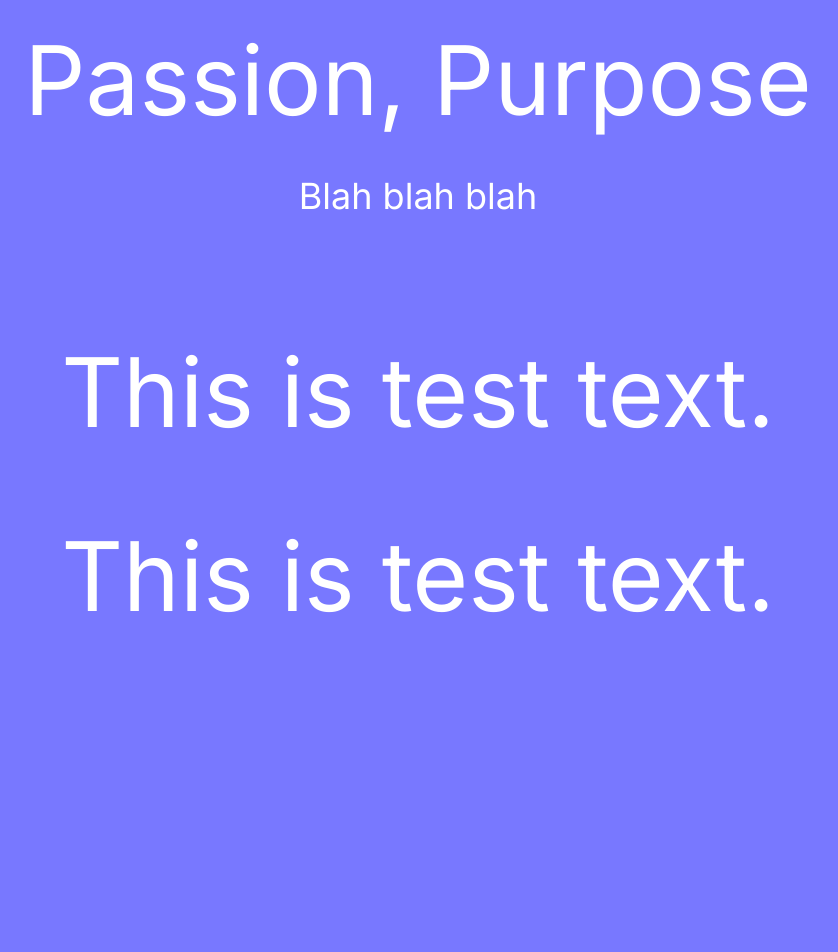
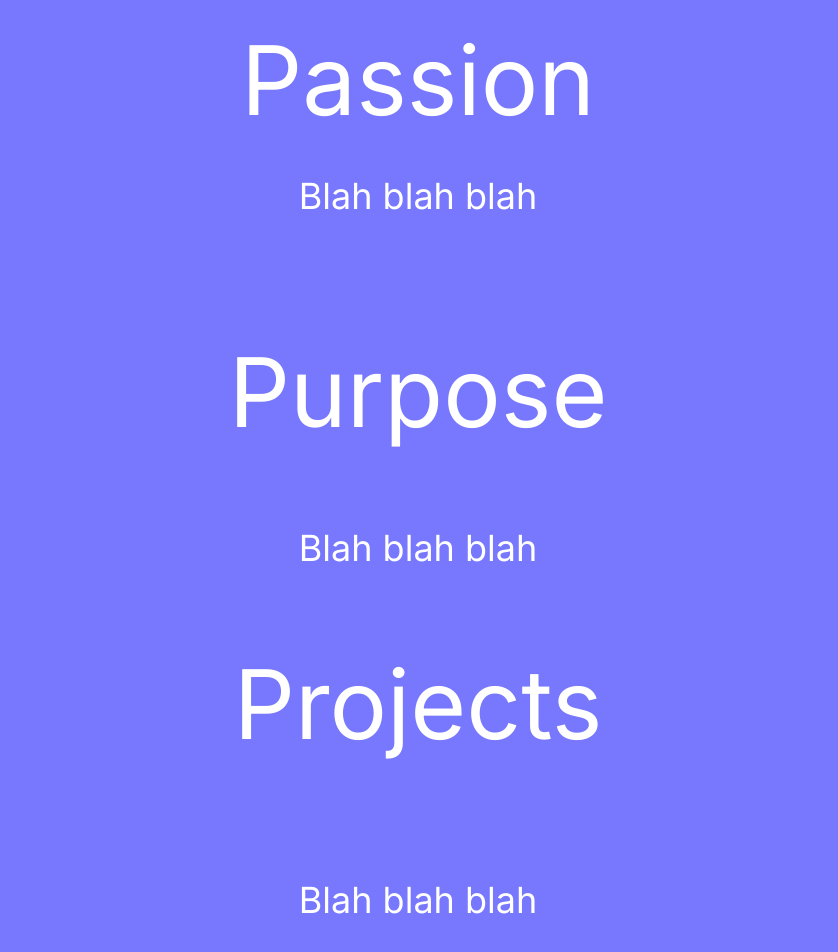
Before and after one commit to MaxHolzmann/portfolio, a Next.js app: page / in a window 1280 px wide. Shown: the part 416-1368 px from the top of the page, without its empty margins (222-1060 px from the left). Built offline with nearby package versions, Linux system fonts and the light colour scheme.

Commit message:
Adds comment line todo list, inputs more text and padding on existing text

```diff
--- a/app/globals.css
+++ b/app/globals.css
@@ -17,6 +17,6 @@ body {
       rgb(var(--background-end-rgb))
     )
     rgb(var(--background-start-rgb));
-  min-height: 250vh;
+  min-height: 300vh;
   color: white;
 }
--- a/app/page.js
+++ b/app/page.js
@@ -40,13 +40,19 @@ export default function Home() {
     document.body.style.backgroundColor = backgroundColor;
   }, [scrollPosition]);
 
+/*
+TODO:
+Add divs for each text block to handle padding / margin between each instead of applying margin to each text item
+*/
+
+
   return (
     <>
       <main>
         <div className='flex items-center justify-center gap-2 p-12 xsm: flex-col sm:flex-col lg:flex-row'>
           <img
             data-aos='fade-right'
-            className='h-48 w-96 object-scale-down'
+            className='border-solid border-2 border-sky-500 h-48 w-96 object-scale-down'
             src='/profile-pic.png'
           ></img>
 
@@ -68,7 +74,7 @@ export default function Home() {
           data-aos-anchor-placement='top-center'
           className='text-8xl text-center'
         >
-          Passion, Purpose
+          Passion
         </h1>
 
         <h2 data-aos='fade-up' data-aos-anchor-placement='top-center' className='py-10 text-4xl text-center'>
@@ -80,16 +86,27 @@ export default function Home() {
           data-aos-anchor-placement='top-center'
           className='text-8xl text-center py-20'
         >
-          This is test text.
+          Purpose
         </h1>
+
+        <h2 data-aos='fade-up' data-aos-anchor-placement='top-center' className='text-4xl text-center'>
+        Blah blah blah
+          </h2>
+
+
 
         <h1
           data-aos='fade-up'
           data-aos-anchor-placement='top-center'
-          className='text-8xl text-center'
+          className='py-20 text-8xl text-center'
         >
-          This is test text.
+          Projects
         </h1>
+
+        <h2 data-aos='fade-up' data-aos-anchor-placement='top-center' className='py-10 text-4xl text-center'>
+        Blah blah blah
+          </h2>
+
       </div>
     </>
   );
```
